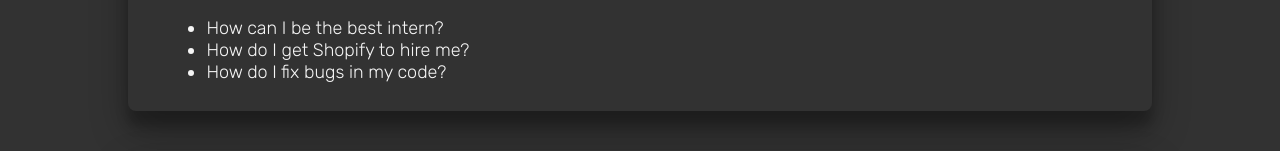
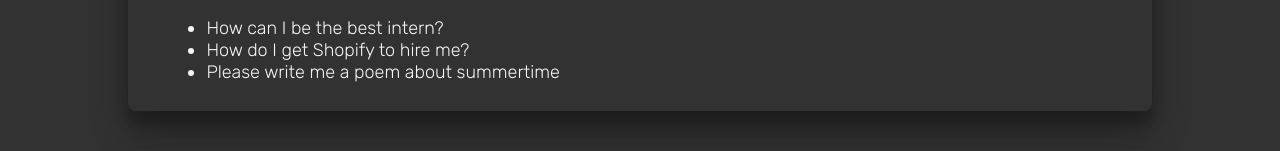
Before and after one commit to jasmyn2244/shopify-open-ai, a React (Create React App) app: page / in a window 1280 px wide. Shown: the part 329-480 px from the top of the page. Built offline with nearby package versions, Linux system fonts and the light colour scheme; no server answers; a web font is replaced by a local one.

Commit message:
Adjust welcome message

```diff
--- a/src/Components/Header.js
+++ b/src/Components/Header.js
@@ -14,7 +14,7 @@
         <ul>
           <li>How can I be the best intern?</li>
           <li>How do I get Shopify to hire me?</li>
-          <li>How do I fix bugs in my code?</li>
+          <li>Please write me a poem about summertime</li>
         </ul>
       </div>
     </>
```
